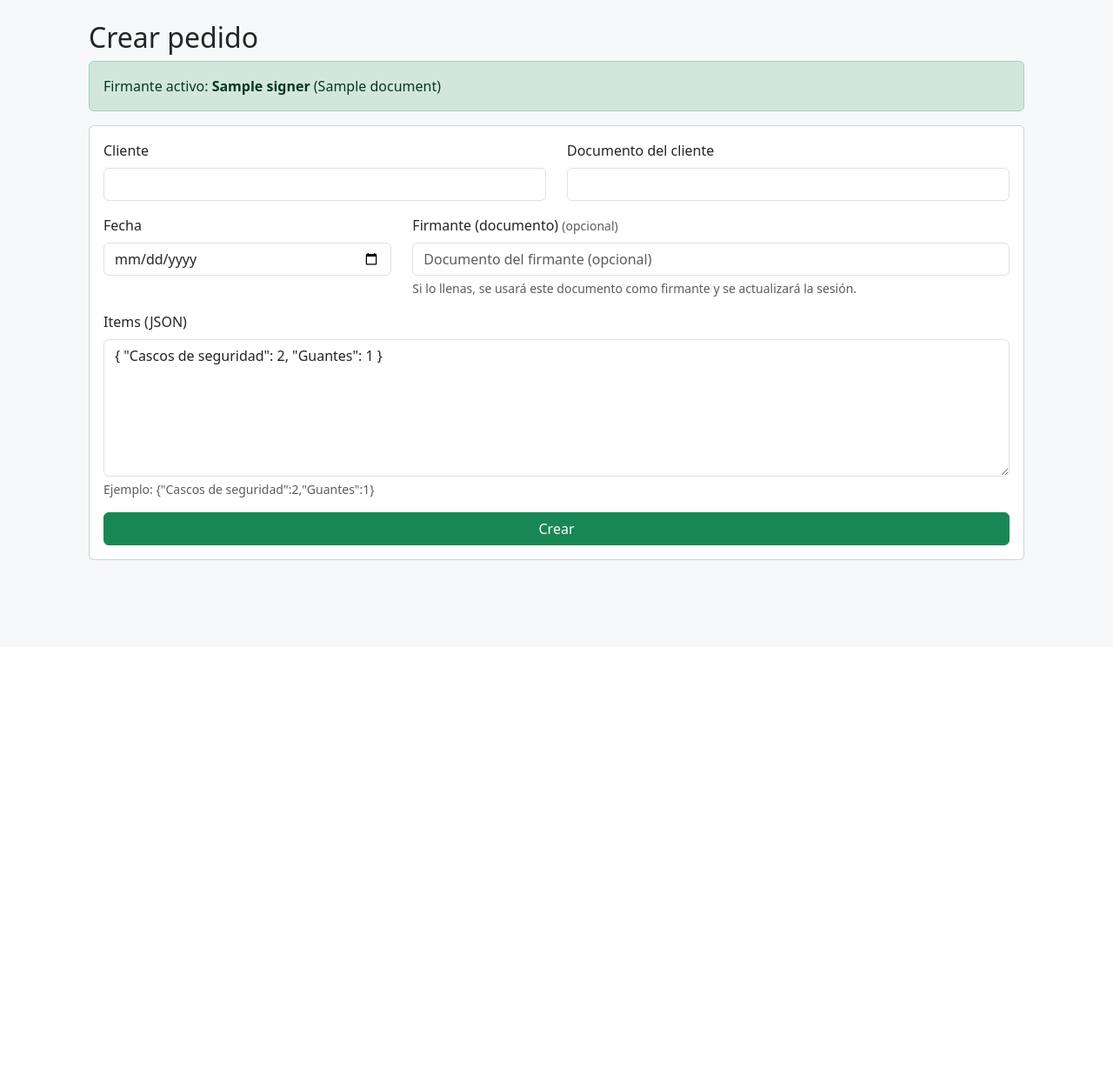
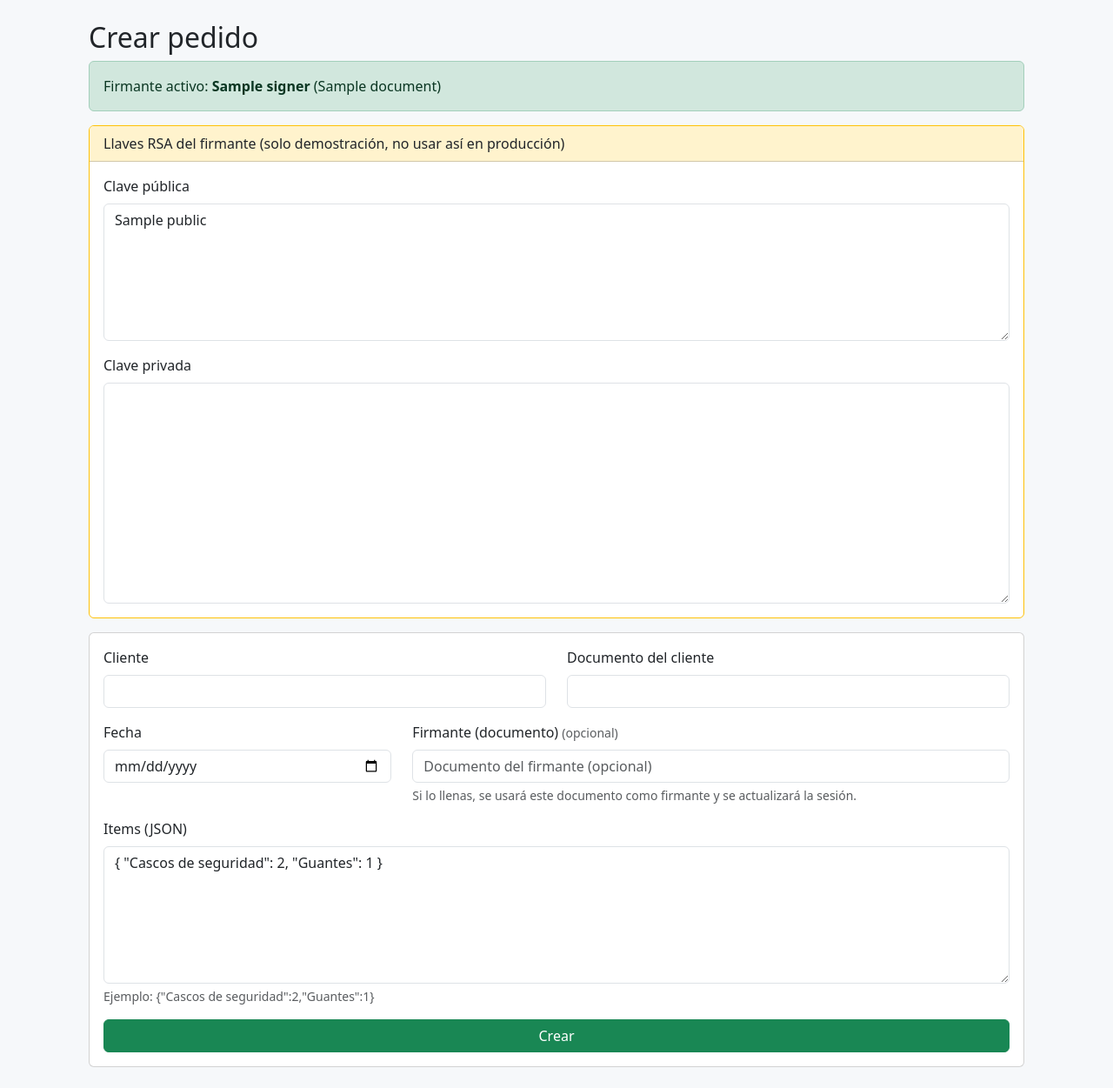
Before and after one commit to GabrielAristizabal/Spring3, a Django app: template pedidos-app/orders/templates/orders/order_form.html in a window 1280 px wide. Shown: the part 56-1307 px from the top of the page at 87% size. Before the commit the page ends 700 px from the top, so only its background shows below. Run offline with Django 4.2, Linux system fonts and the light colour scheme; the template is opened without the code that fills it: most values are stand-ins (such as "Sample title", 1, 10 or a date in 2020).

Commit message:
hmonitor y llaves

```diff
--- a/pedidos-app/orders/templates/orders/order_form.html
+++ b/pedidos-app/orders/templates/orders/order_form.html
@@ -6,6 +6,23 @@
   <div class="alert alert-success">
     Firmante activo: <strong>{{ signer.name }}</strong> ({{ signer.document }})
   </div>
+  {% if signer_keys %}
+  <div class="card mb-3 border-warning">
+    <div class="card-header bg-warning-subtle">
+      Llaves RSA del firmante (solo demostración, no usar así en producción)
+    </div>
+    <div class="card-body">
+      <div class="mb-3">
+        <label class="form-label">Clave pública</label>
+        <textarea class="form-control" rows="6" readonly>{{ signer_keys.public }}</textarea>
+      </div>
+      <div class="mb-0">
+        <label class="form-label">Clave privada</label>
+        <textarea class="form-control" rows="10" readonly>{{ signer_keys.private }}</textarea>
+      </div>
+    </div>
+  </div>
+  {% endif %}
 {% else %}
   <div class="alert alert-danger">
     No existe el usuario firmante. Regístralo o selecciónalo (puedes escribirlo abajo en el campo "Firmante").
--- a/pedidos-app/project/urls.py
+++ b/pedidos-app/project/urls.py
@@ -3,11 +3,7 @@ from django.contrib import admin
 from django.urls import path
 from django.views.generic import RedirectView
 
-from orders.views import (
-    create_order,
-    register_user,
-    set_signer,
-)
+from orders.views import create_order, register_user, set_signer, health
 
 urlpatterns = [
     path("admin/", admin.site.urls),
@@ -21,4 +17,5 @@ urlpatterns = [
 
     # Pedidos
     path("orders/create/", create_order, name="create_order"),
+    path("heath/", health, name="health"),
 ]
```
Also changed, not shown: pedidos-app/orders/views.py (+34 -1 lines).
